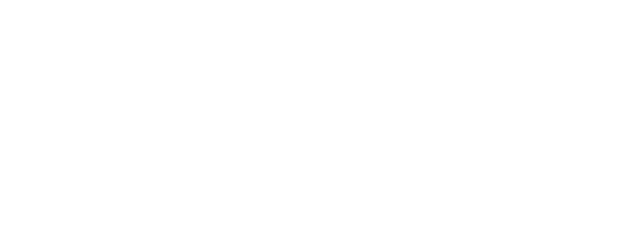
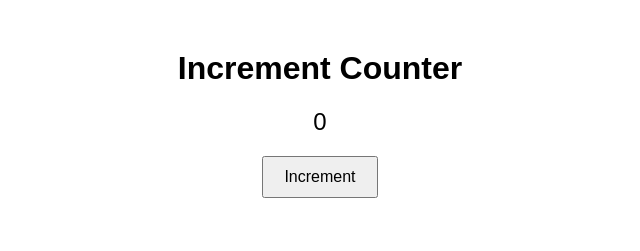
Before and after one commit to acciojob/increment-counter-Sadia-Naaz, a website: page main.html in a window 1280 px wide. Shown: the whole page, without its empty margins (320-960 px from the left). Drawn offline with Linux system fonts and the light colour scheme.

Commit message:
created a submission

```diff
--- a/main.html
+++ b/main.html
@@ -1,16 +1,50 @@
 <!DOCTYPE html>
 
-<html>
+<!DOCTYPE html>
+<html lang="en">
+<head>
+    <meta charset="UTF-8">
+    <meta name="viewport" content="width=device-width, initial-scale=1.0">
+    <title>Increment Counter</title>
+    <style>
+        body {
+            font-family: Arial, sans-serif;
+            text-align: center;
+            margin: 50px;
+        }
 
-<head>
-	<link rel="stylesheet" href="styles.css">
+        #display {
+            font-size: 24px;
+            margin-bottom: 20px;
+        }
+
+        #btn {
+            padding: 10px 20px;
+            font-size: 16px;
+            cursor: pointer;
+        }
+    </style>
 </head>
+<body>
 
-<body>
-	<!-- the entire body must be written by student -->
-    <script type="text/javascript" src="./script.js">
-</script>
+    <h1>Increment Counter</h1>
+
+    <div id="display">0</div>
+    <button id="btn">Increment</button>
+
+    <script>
+        document.addEventListener("DOMContentLoaded", function() {
+            var count = 0;
+
+            function increment() {
+                count++;
+                document.getElementById("display").innerText = count;
+            }
+
+            // Assign the increment function to the button click event
+            document.getElementById("btn").addEventListener("click", increment);
+        });
+    </script>
 
 </body>
-
 </html>
--- a/script.js
+++ b/script.js
@@ -1 +0,0 @@
-//your JS code here. If required.
```
